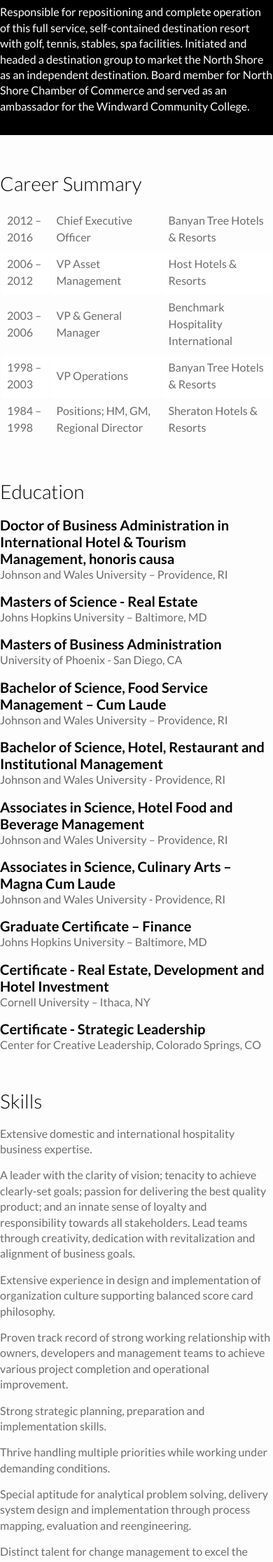
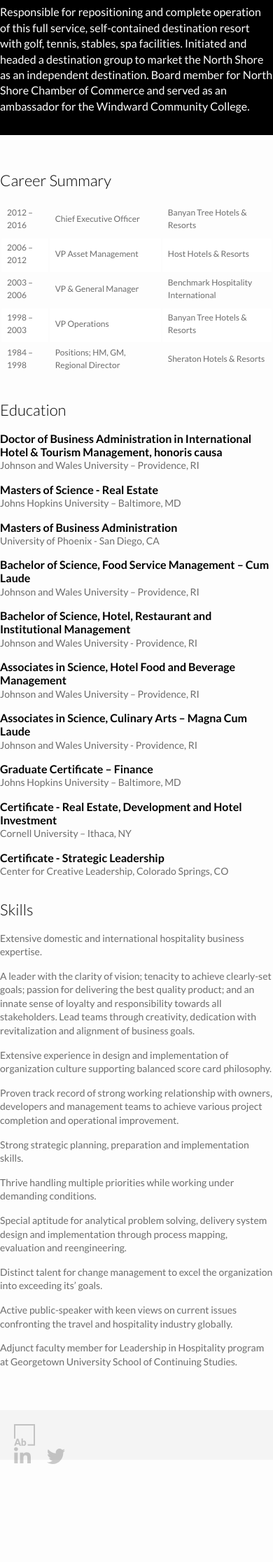
Before and after one commit to naher94/abid-butt.com, a Jekyll site: the page built from index.html, in a window 390 px wide. Shown: the part 2297-4529 px from the top of the page at 70% size. Built offline with Jekyll 4.4.1, drawn with Linux system fonts in a browser that asks for light colours; after the commit the page ends 4389 px from its top, so only the background shows below that.

Commit message:
Mobile Styling Added

```diff
--- a/css/abid.scss
+++ b/css/abid.scss
@@ -263,6 +263,27 @@
       font-size: 14px;
     }
   }
+  .cv{
+    .section{
+      margin-bottom: 30px;
+    }
+    h2{
+      font-size: 22px;
+    }
+    table{
+      font-size: 12px;
+    }
+    h3{
+      font-size: 16px;
+    }
+    h4{
+      font-size: 14px;
+    }
+    p{
+      font-size: 14px;
+    }
+  }
+
   footer{
     .logo{
       width: 30px;
```
Also changed, not shown: 2 other files.
